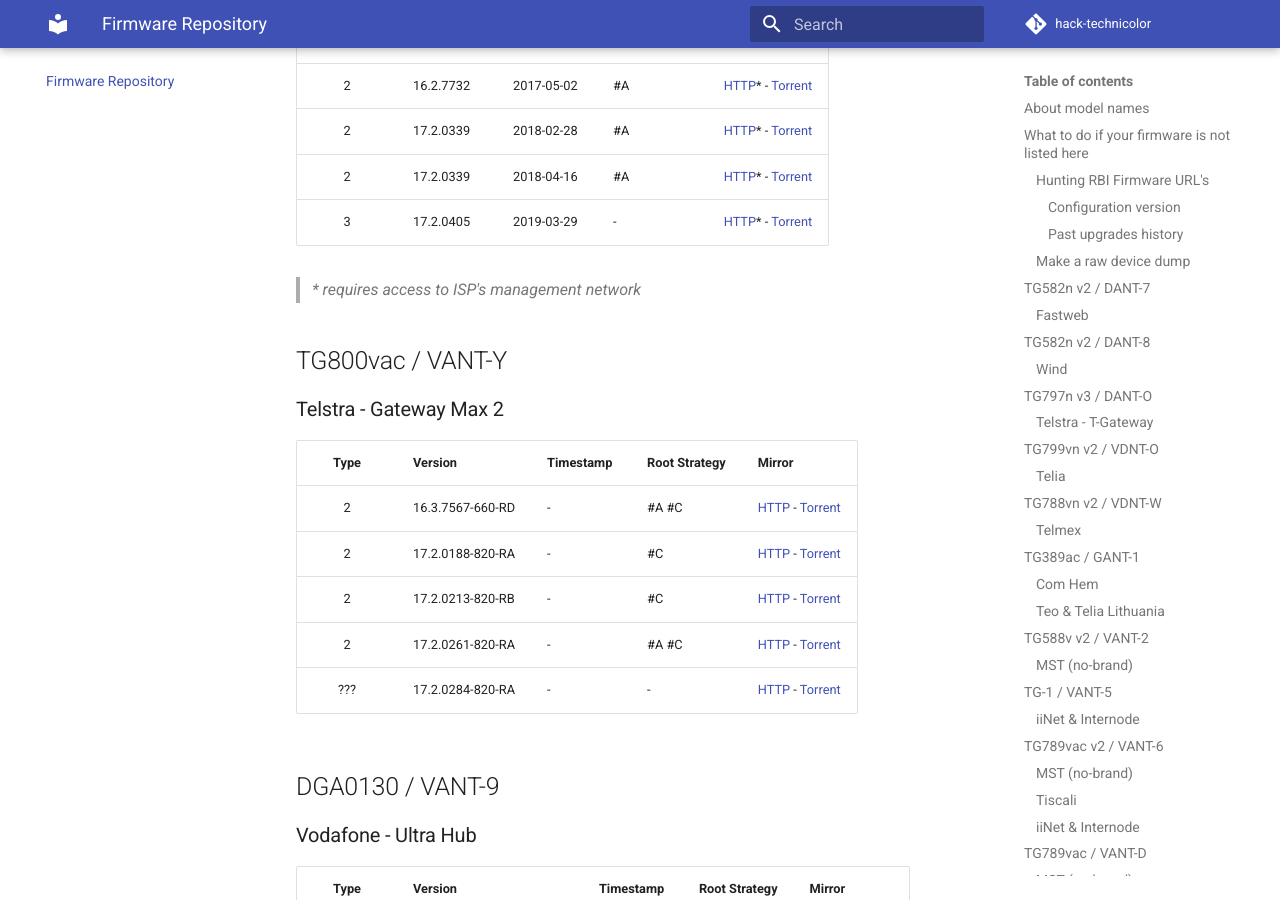
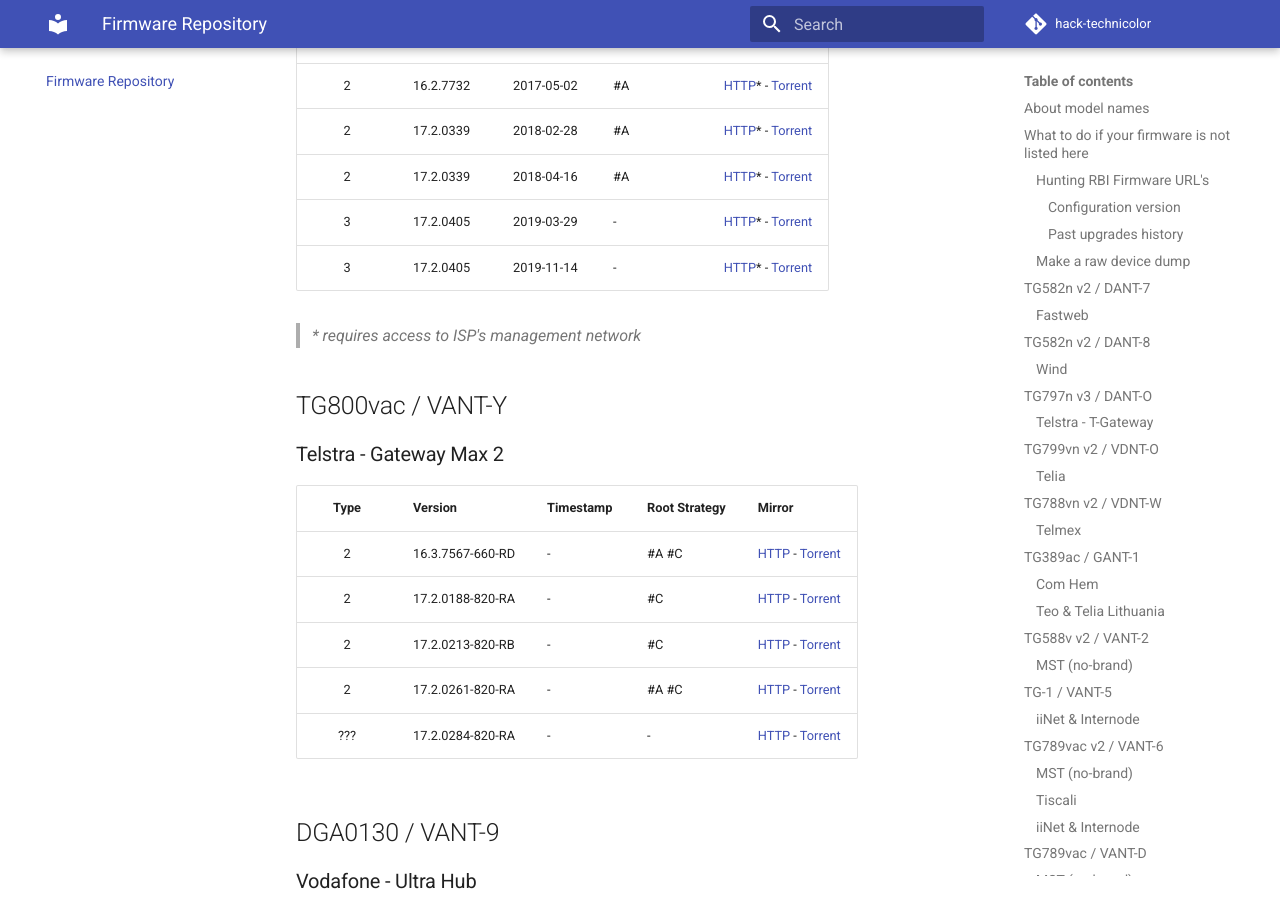
Before and after one commit to hack-technicolor/hack-technicolor, an MkDocs documentation site: the page built from docs/Repository.md, in a window 1280 px wide and 900 px high, scrolled down 11697 px. Built offline with MkDocs 1.6.1 and Material for MkDocs 9.7.7, drawn with Linux system fonts in a browser that asks for light colours; comment, search, counter and statistics services are not loaded.

Commit message:
vbnt-h: add 17.2.0405-1441042

```diff
--- a/docs/Repository.md
+++ b/docs/Repository.md
@@ -333,6 +333,7 @@
 | 2      | 17.2.0339        | 2018-02-28 | #A            | [HTTP](http://131.116.22.230/172339h1441002closed.rbi)* - [Torrent](https://github.com/hack-technicolor/hack-technicolor/blob/master/torrents/vbnt-h/172339h1441002closed.rbi.torrent?raw=true) |
 | 2      | 17.2.0339        | 2018-04-16 | #A            | [HTTP](http://131.116.22.230/172339h1441018closed.rbi)* - [Torrent](https://github.com/hack-technicolor/hack-technicolor/blob/master/torrents/vbnt-h/172339h1441018closed.rbi.torrent?raw=true) |
 | 3      | 17.2.0405        | 2019-03-29 | -             | [HTTP](http://131.116.22.230/172405h1441028closed.rbi)* - [Torrent](https://github.com/hack-technicolor/hack-technicolor/blob/master/torrents/vbnt-h/172405h1441028closed.rbi.torrent?raw=true) |
+| 3      | 17.2.0405        | 2019-11-14 | -             | [HTTP](http://131.116.22.230/172405h1441042closed.rbi)* - [Torrent](https://github.com/hack-technicolor/hack-technicolor/blob/master/torrents/vbnt-h/172405h1441042closed.rbi.torrent?raw=true) |
 
 > *\* requires access to ISP's management network*
 
```
Also changed, not shown: 1 other file.
